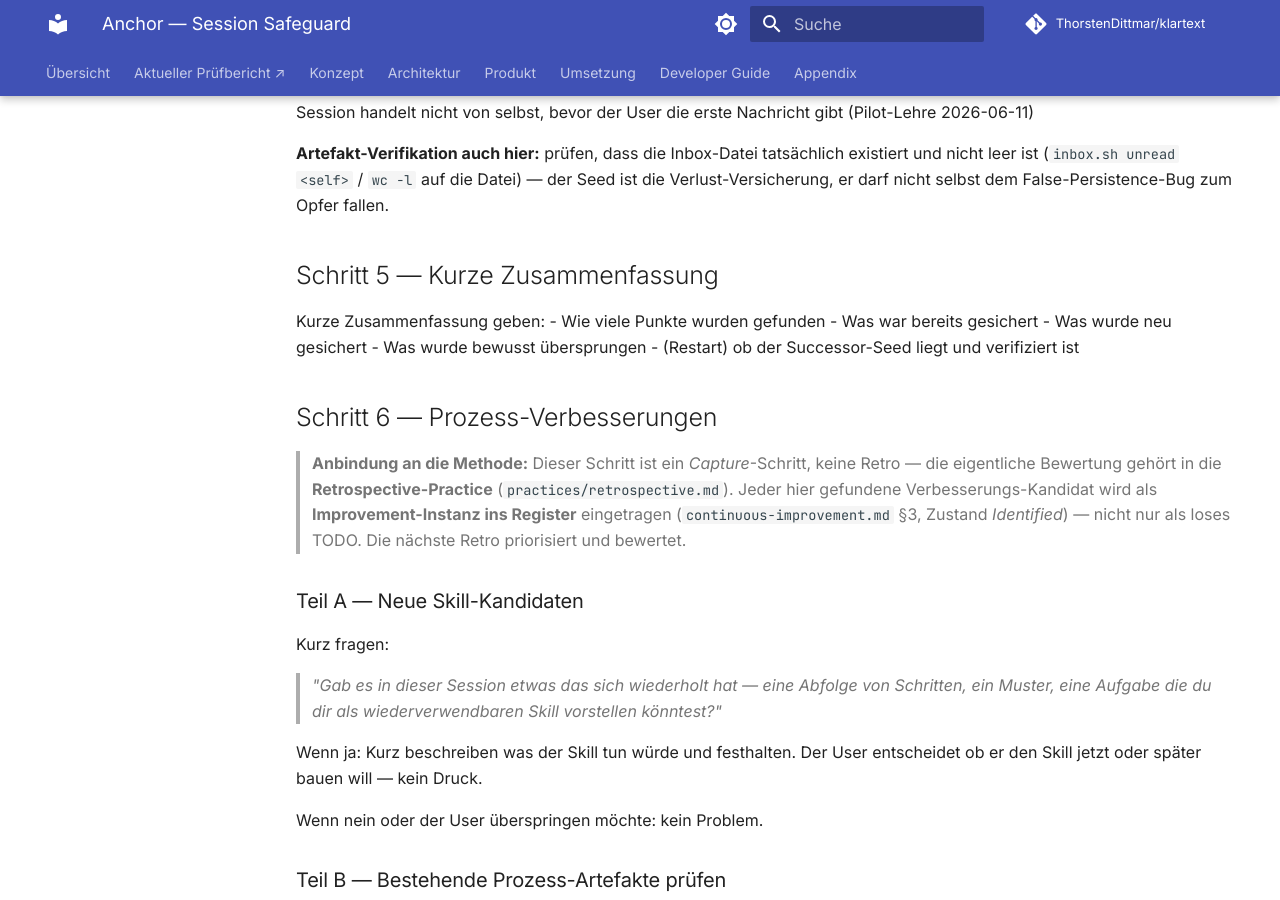
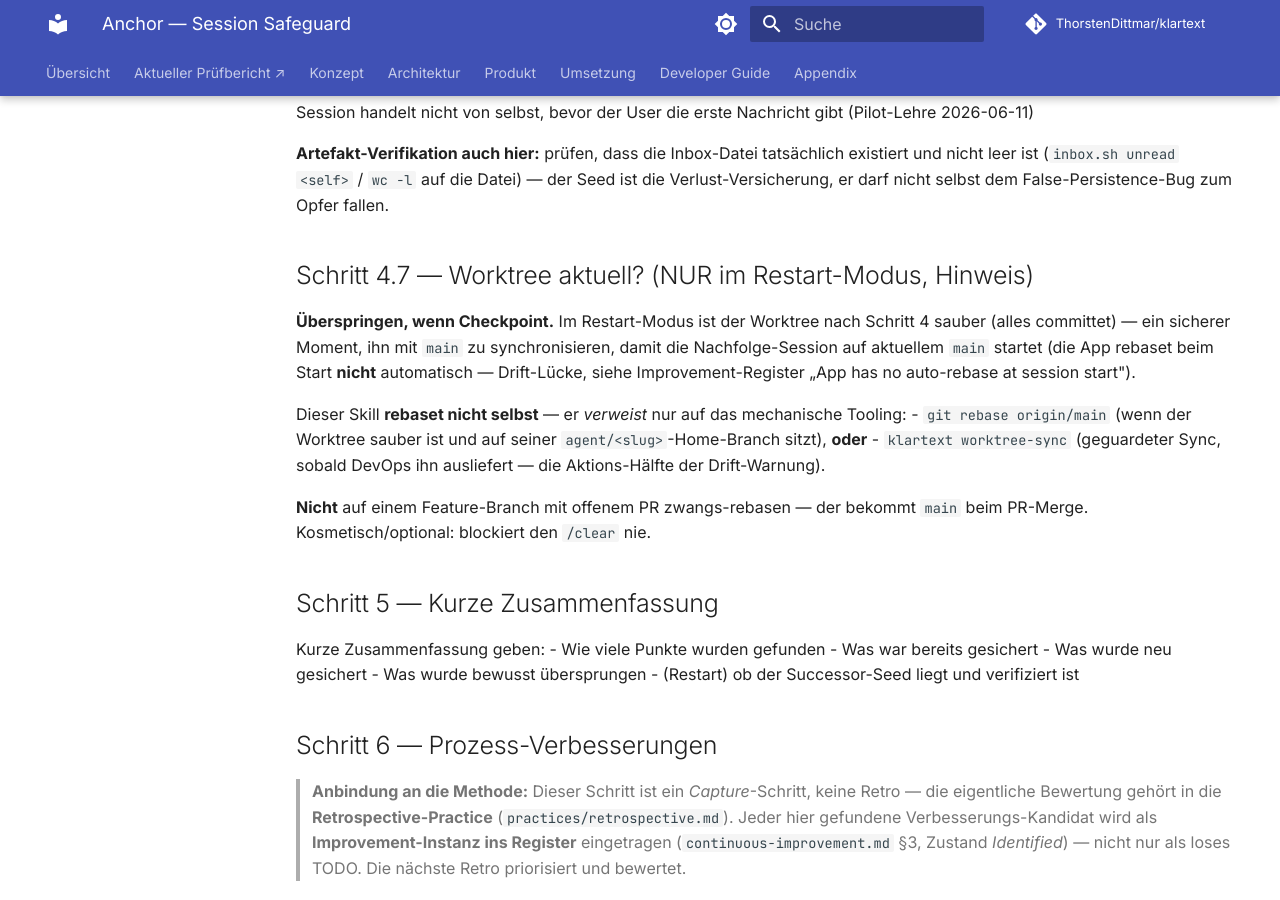
Before and after one commit to ThorstenDittmar/klartext, an MkDocs documentation site: the page built from docs/superpowers/skills/anchor.md, in a window 1280 px wide and 900 px high, scrolled down 4460 px. Built offline with MkDocs 1.6.1 and Material for MkDocs 9.7.7, drawn with Linux system fonts in a browser that asks for light colours; comment, search, counter and statistics services are not loaded.

Commit message:
docs(skill): anchor restart mode points at worktree-sync (no git itself)
Adds a restart-only pointer (Schritt 4.7): after capture the tree is clean, a
safe moment to sync the worktree with main so the successor starts current
(the app has no auto-rebase at start — Improvement Step #106). The skill does
NOT rebase itself — it points at git rebase origin/main / the future guarded
'klartext worktree-sync' command. Keeps the separation: anchor secures
knowledge, the CLI syncs the worktree, the hook warns.

Co-Authored-By: Claude Opus 4.8 (1M context) <noreply@anthropic.com>

```diff
--- a/docs/superpowers/skills/anchor.md
+++ b/docs/superpowers/skills/anchor.md
@@ -216,6 +216,20 @@ Inhalt der Notiz:
 (`inbox.sh unread <self>` / `wc -l` auf die Datei) — der Seed ist die Verlust-Versicherung, er darf nicht
 selbst dem False-Persistence-Bug zum Opfer fallen.
 
+## Schritt 4.7 — Worktree aktuell? (NUR im Restart-Modus, Hinweis)
+
+**Überspringen, wenn Checkpoint.** Im Restart-Modus ist der Worktree nach Schritt 4 sauber (alles
+committet) — ein sicherer Moment, ihn mit `main` zu synchronisieren, damit die Nachfolge-Session auf
+aktuellem `main` startet (die App rebaset beim Start **nicht** automatisch — Drift-Lücke, siehe
+Improvement-Register „App has no auto-rebase at session start").
+
+Dieser Skill **rebaset nicht selbst** — er *verweist* nur auf das mechanische Tooling:
+- `git rebase origin/main` (wenn der Worktree sauber ist und auf seiner `agent/<slug>`-Home-Branch sitzt), **oder**
+- `klartext worktree-sync` (geguardeter Sync, sobald DevOps ihn ausliefert — die Aktions-Hälfte der Drift-Warnung).
+
+**Nicht** auf einem Feature-Branch mit offenem PR zwangs-rebasen — der bekommt `main` beim PR-Merge.
+Kosmetisch/optional: blockiert den `/clear` nie.
+
 ## Schritt 5 — Kurze Zusammenfassung
 
 Kurze Zusammenfassung geben:
```
